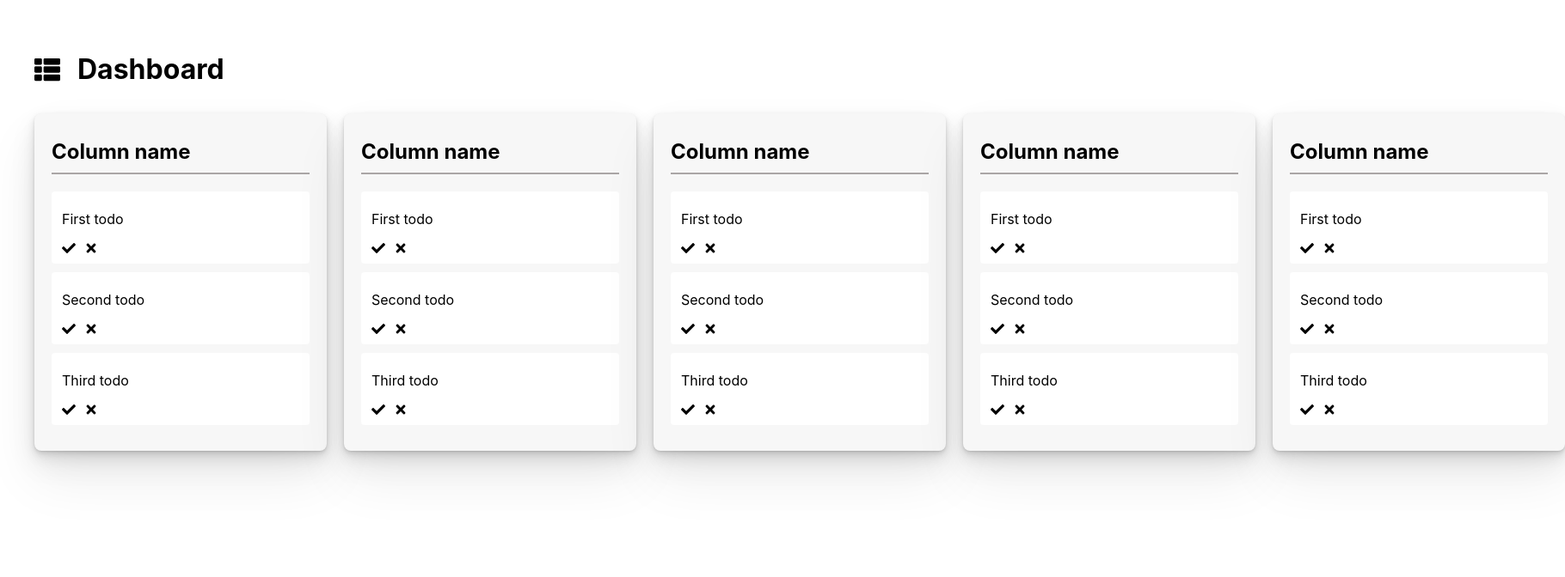
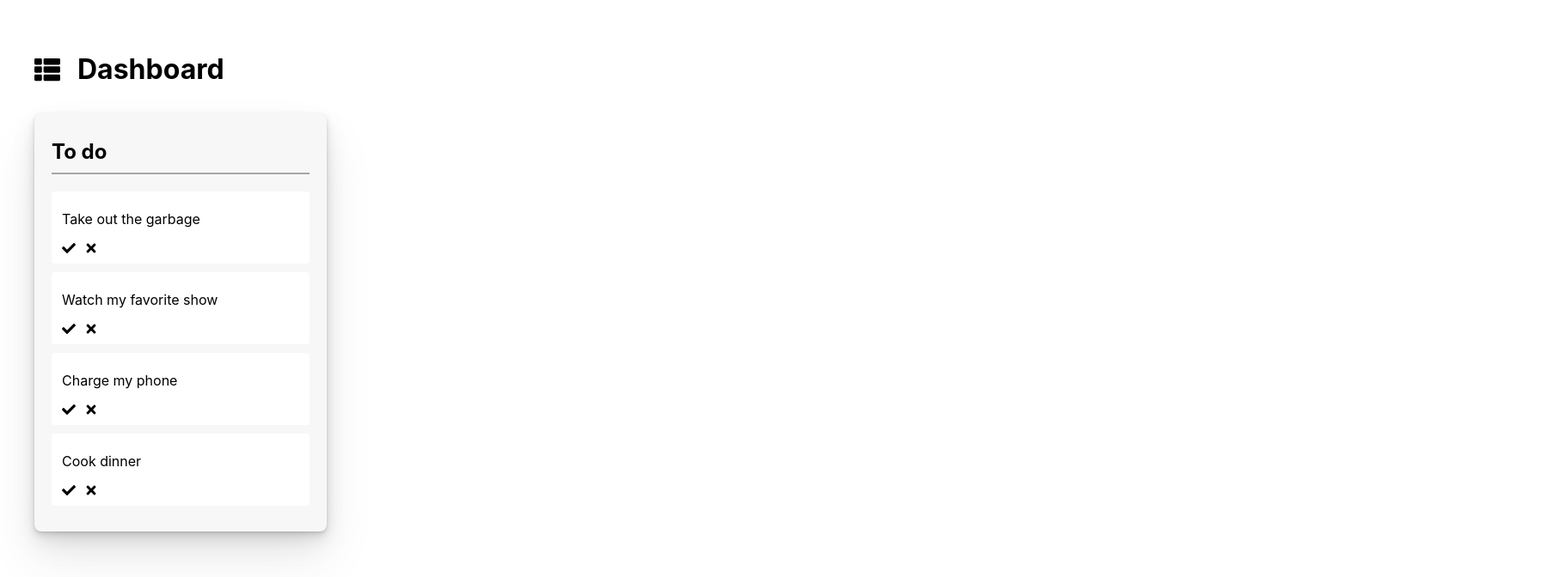
Before and after one commit to bercivarga/trello-clone, a React (Create React App) app: page / in a window 1280 px wide. Shown: the top 672 px of the page at 86% size, 1820 px wide, since content can reach past the window. Built offline with nearby package versions, Linux system fonts and the light colour scheme.

Commit message:
Add base dnd functionality

```diff
--- a/package.json
+++ b/package.json
@@ -7,6 +7,7 @@
     "@testing-library/react": "^11.2.5",
     "@testing-library/user-event": "^12.8.3",
     "react": "^17.0.2",
+    "react-beautiful-dnd": "^13.1.0",
     "react-dom": "^17.0.2",
     "react-icons": "^4.2.0",
     "react-scripts": "4.0.3",
--- a/src/components/CardColumn/CardColumn.js
+++ b/src/components/CardColumn/CardColumn.js
@@ -1,19 +1,25 @@
 import React from 'react';
 import { useGlobalContext } from '../../context';
 import ToDoCard from '../ToDoCard/ToDoCard';
+import { Droppable } from 'react-beautiful-dnd';
 
 import classes from './CardColumn.module.css';
 
-export default function CardColumn() {
-	const { todos } = useGlobalContext();
-
+export default function CardColumn({ column, tasks }) {
 	return (
 		<div className={classes.CardColumn}>
-			<h2 className={classes.ColumnName}>Column name</h2>
+			<h2 className={classes.ColumnName}>{column.title}</h2>
 			<div className={classes.Divider} />
-			{todos.map((t) => {
-				return <ToDoCard key={t} content={t} />;
-			})}
+			<Droppable droppableId={column.title}>
+				{(provided) => (
+					<div ref={provided.innerRef} {...provided.droppableProps}>
+						{tasks.map((t, index) => {
+							return <ToDoCard key={t.id} passedId={t.id} content={t.content} index={index} />;
+						})}
+						{provided.placeholder}
+					</div>
+				)}
+			</Droppable>
 		</div>
 	);
 }
--- a/src/components/Dashboard/Dashboard.js
+++ b/src/components/Dashboard/Dashboard.js
@@ -1,12 +1,19 @@
 import React from 'react';
-import { useGlobalContext } from '../../context';
 import CardColumn from '../CardColumn/CardColumn';
 import { FaThList } from 'react-icons/fa';
+import { DragDropContext } from 'react-beautiful-dnd';
+import { useGlobalContext } from '../../context';
 
 import classes from './Dashboard.module.css';
 
 export default function Dashboard() {
 	// allow for a maximum of five columns in total in the early stages of development
+
+	const { data } = useGlobalContext();
+
+	const onDragEnd = (result) => {
+		// TODO
+	};
 
 	return (
 		<div className={classes.Dashboard}>
@@ -15,11 +22,13 @@ export default function Dashboard() {
 				<h1>Dashboard</h1>
 			</div>
 			<div className={classes.Columns}>
-				<CardColumn />
-				<CardColumn />
-				<CardColumn />
-				<CardColumn />
-				<CardColumn />
+				<DragDropContext onDragEnd={onDragEnd}>
+					{data.columnOrder.map((c) => {
+						const column = data.columns[c];
+						const tasks = data.columns[c].taskIds.map((taskId) => data.tasks[taskId]);
+						return <CardColumn key={c.id} column={column} tasks={tasks} />;
+					})}
+				</DragDropContext>
 			</div>
 		</div>
 	);
--- a/src/components/ToDoCard/ToDoCard.js
+++ b/src/components/ToDoCard/ToDoCard.js
@@ -1,15 +1,24 @@
 import React from 'react';
-import { useGlobalContext } from '../../context';
 import { FaCheck, FaTimes } from 'react-icons/fa';
+import { Draggable } from 'react-beautiful-dnd';
 
 import classes from './ToDoCard.module.css';
 
-export default function ToDoCard({ content }) {
+export default function ToDoCard({ content, index, passedId }) {
 	return (
-		<div className={classes.ToDoCard}>
-			<p>{content}</p>
-			<FaCheck style={{ marginRight: '10px' }} />
-			<FaTimes />
-		</div>
+		<Draggable draggableId={passedId} index={index}>
+			{(provided) => (
+				<div
+					className={classes.ToDoCard}
+					{...provided.draggableProps}
+					{...provided.dragHandleProps}
+					ref={provided.innerRef}
+				>
+					<p>{content}</p>
+					<FaCheck style={{ marginRight: '10px' }} />
+					<FaTimes />
+				</div>
+			)}
+		</Draggable>
 	);
 }
--- a/src/context.js
+++ b/src/context.js
@@ -1,11 +1,12 @@
 import React, { useState, useEffect, useContext, useCallback } from 'react';
+import initialData from './initialData';
 
 const AppContext = React.createContext();
 
 export default function AppProvider({ children }) {
-	const [ todos, setTodos ] = useState([ 'First todo', 'Second todo', 'Third todo' ]);
+	const [ data, setData ] = useState(initialData);
 
-	return <AppContext.Provider value={{ todos }}>{children}</AppContext.Provider>;
+	return <AppContext.Provider value={{ data }}>{children}</AppContext.Provider>;
 }
 
 export const useGlobalContext = () => {
--- /dev/null
+++ b/src/initialData.js
@@ -0,0 +1,19 @@
+const initialData = {
+	tasks: {
+		'task-1': { id: 'task-1', content: 'Take out the garbage' },
+		'task-2': { id: 'task-2', content: 'Watch my favorite show' },
+		'task-3': { id: 'task-3', content: 'Charge my phone' },
+		'task-4': { id: 'task-4', content: 'Cook dinner' }
+	},
+	columns: {
+		'column-1': {
+			id: 'column-1',
+			title: 'To do',
+			taskIds: [ 'task-1', 'task-2', 'task-3', 'task-4' ]
+		}
+	},
+	// Facilitate reordering of the columns
+	columnOrder: [ 'column-1' ]
+};
+
+export default initialData;
```
Also changed, not shown: 1 other file (tests, documents, lock files or other folders).
